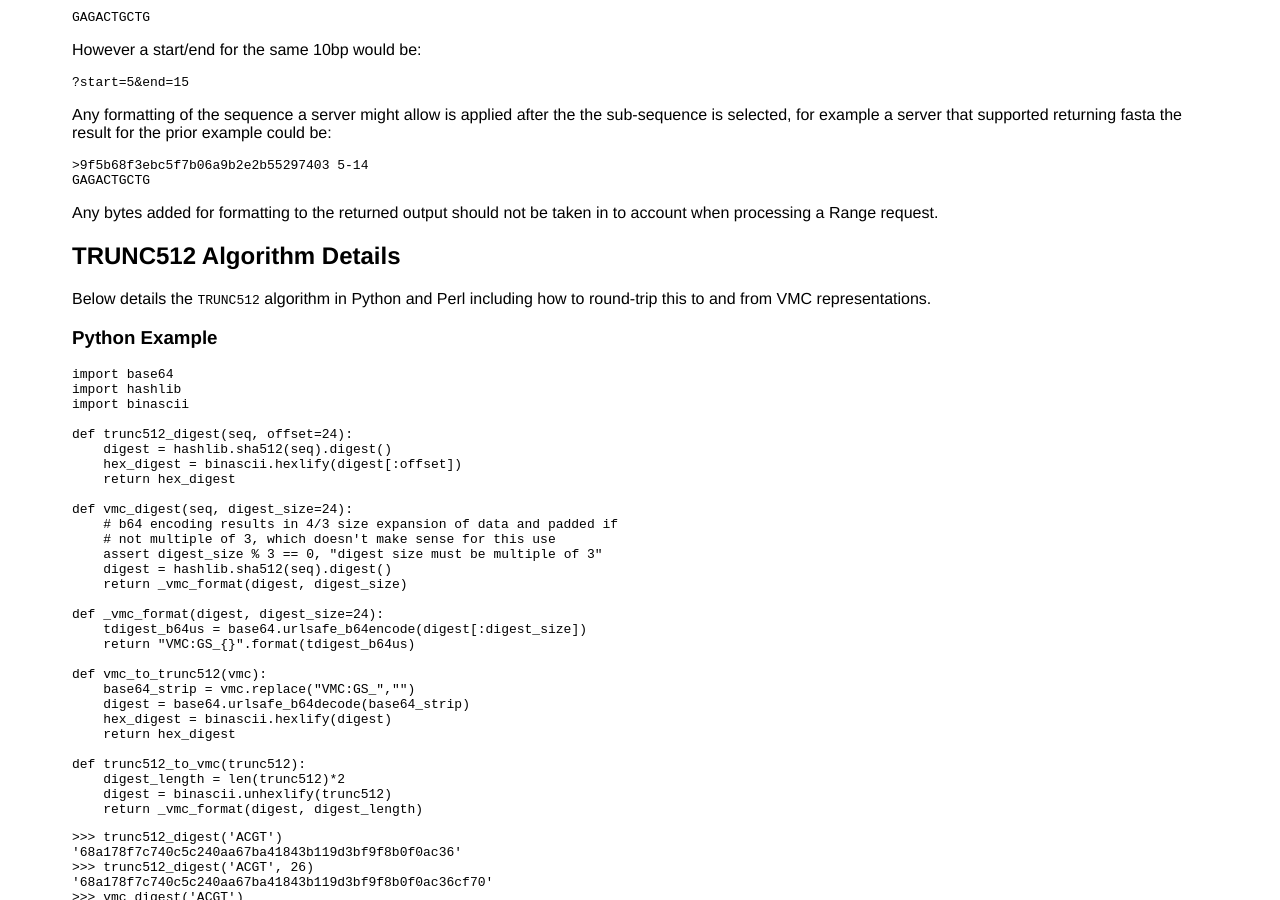
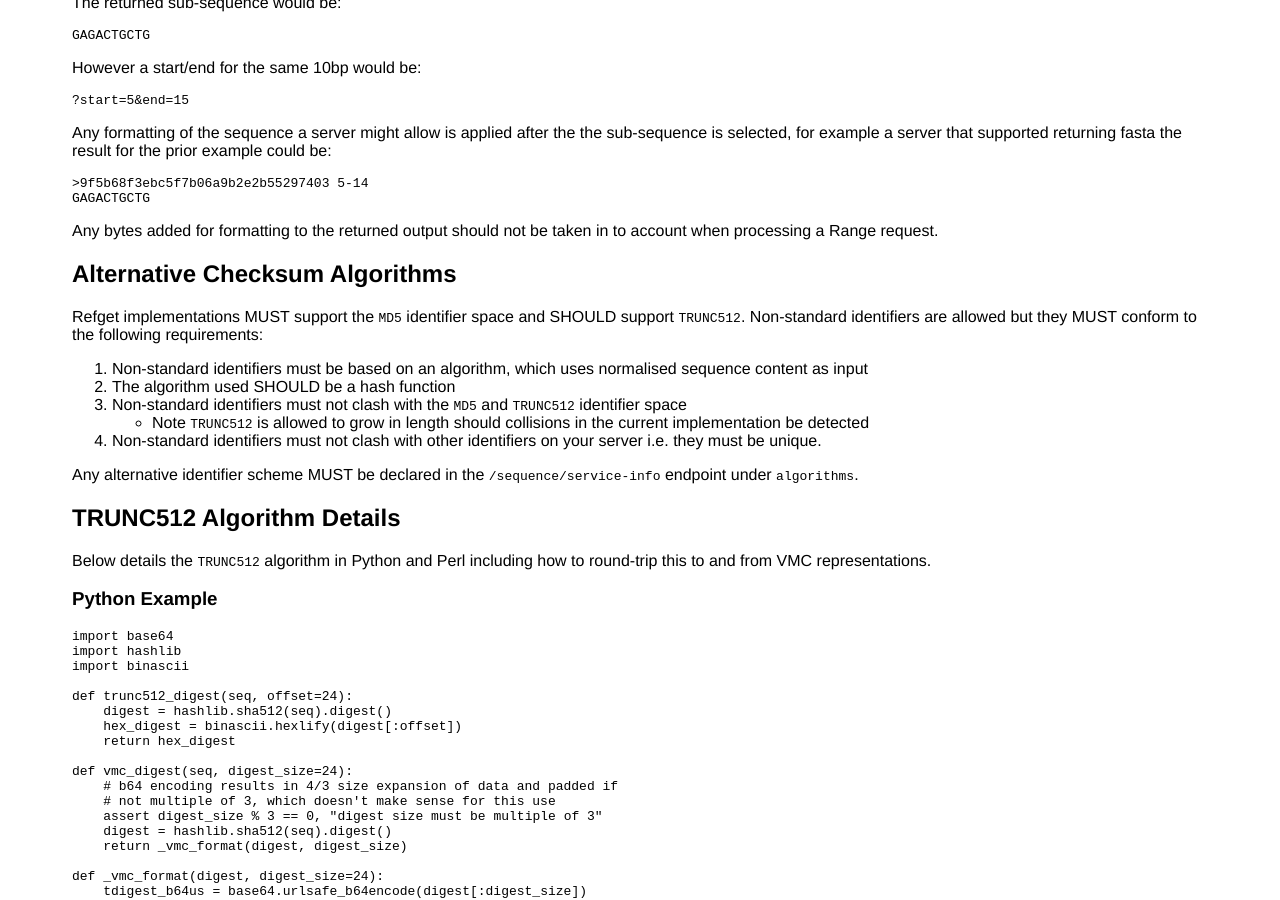
Before and after one commit to samtools/hts-specs, a Jekyll site: the page built from refget.md, in a window 1280 px wide and 900 px high, scrolled down 7088 px. Built offline with Jekyll 4.4.1, drawn with Linux system fonts in a browser that asks for light colours; some of the changed text lies outside the part shown.

Commit message:
Clarify alias usage (#337)
* Clarify alias usage

See #326

We have removed the reference to aliases. Instead we have formalised alternative checksum support. Alternative checksums must not clash with any other identifier space.

* Clarification of terms and text

- ID is meant to be the checksum ID not the algorithm used
- Typo dervied now fixed
- Re-jig of alternative checksum algorithms as the original text didn't scan

```diff
--- a/refget.md
+++ b/refget.md
@@ -124,7 +124,7 @@ Content-type: text/vnd.ga4gh.refget.v1.0.0+plain
 
 | Parameter | Data Type | Required | Description                                                                                                                                                                                                         |
 |-----------|-----------|----------|---------------------------------------------------------------------------------------------------------------------------------------------------------------------------------------------------------------------|
-| `id`      | string    | Yes      | A string specifying the sequence to be returned. The identifier shall be a checksum derived from the sequence using one of the supported checksum algorithms, or an alias for the sequence supported by the server. |
+| `id`      | string    | Yes      | A string specifying an identifier to retrieve sequence for using one of the defined checksum algorithms or a server-specific checksum algorithm.|
 
 #### Query parameters
 
@@ -169,7 +169,7 @@ Content-type: application/vnd.ga4gh.refget.v1.0.0+json
 
 | Parameter | Data Type | Required | Description                                                                                                                                                                                                         |
 |-----------|-----------|----------|---------------------------------------------------------------------------------------------------------------------------------------------------------------------------------------------------------------------|
-| `id`      | string    | Yes      | A string specifying identifier to retrieve aliases for. The identifier shall be a checksum derived from the sequence using one of the supported checksum algorithms, or an alias for the sequence supported by the server. |
+| `id`      | string    | Yes      | A string specifying an identifier to retrieve metadata for using one of the defined checksum algorithms or a server-specific checksum algorithm.|
 
 #### Response
 
@@ -358,6 +358,18 @@ GAGACTGCTG
 
 Any bytes added for formatting to the returned output should not be taken in to account when processing a Range request.
 
+## Alternative Checksum Algorithms
+
+Refget implementations MUST support the `MD5` identifier space and SHOULD support `TRUNC512`. Non-standard identifiers are allowed but they MUST conform to the following requirements:
+
+1. Non-standard identifiers must be based on an algorithm, which uses normalised sequence content as input
+2. The algorithm used SHOULD be a hash function
+3. Non-standard identifiers must not clash with the `MD5` and `TRUNC512` identifier space
+  - Note `TRUNC512` is allowed to grow in length should collisions in the current implementation be detected
+4. Non-standard identifiers must not clash with other identifiers on your server i.e. they must be unique.
+
+Any alternative identifier scheme MUST be declared in the `/sequence/service-info` endpoint under `algorithms`.
+
 ## TRUNC512 Algorithm Details
 
 Below details the `TRUNC512` algorithm in Python and Perl including how to round-trip this to and from VMC representations.
```
